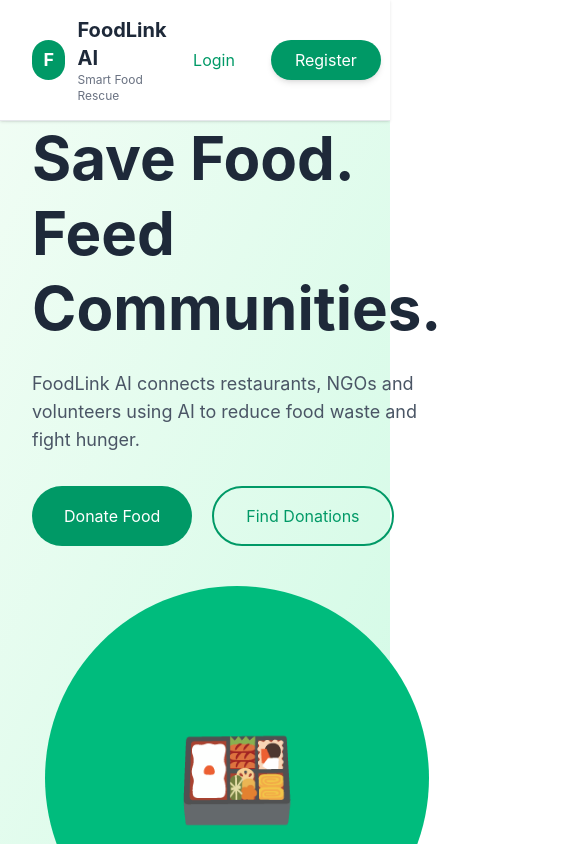
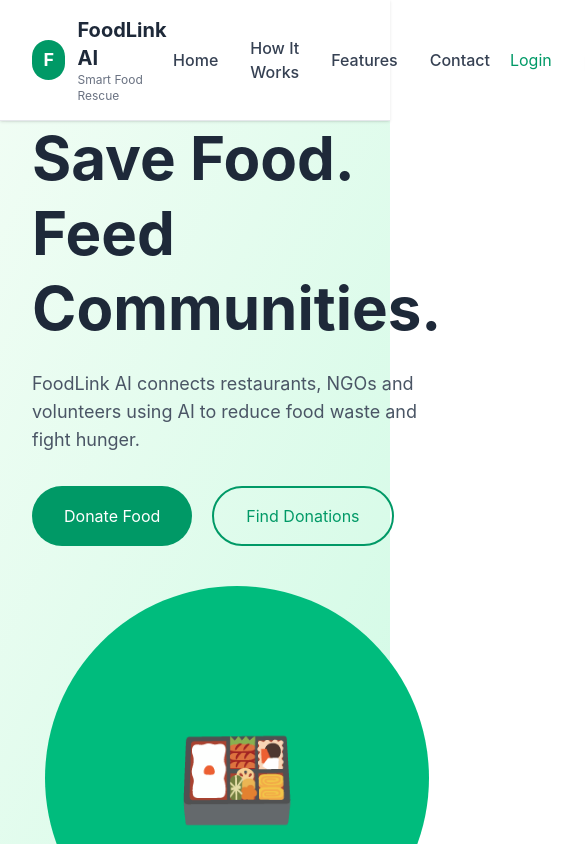
Before and after one commit to rohan1-alt/FoodLinkAI, a React app in the folder frontend/: page / in a window 390 px wide. Shown: the top 844 px of the page, 585 px wide, since content can reach past the window. Built offline with nearby package versions, Linux system fonts and the light colour scheme; the HTML template or start-up script is replaced by a standard one.

Commit message:
fixed scrolling issue

```diff
--- a/frontend/src/components/Features.jsx
+++ b/frontend/src/components/Features.jsx
@@ -34,7 +34,10 @@ function Features() {
   ];
 
   return (
-    <section className="py-24 bg-white">
+    <section
+  id="features"
+  className="py-24 bg-white"
+>
       <div className="max-w-7xl mx-auto px-8">
 
         <div className="text-center">
--- a/frontend/src/components/Footer.jsx
+++ b/frontend/src/components/Footer.jsx
@@ -1,6 +1,9 @@
 function Footer() {
   return (
-    <footer className="bg-gray-900 text-white py-12">
+    <footer
+  id="contact"
+  className="bg-gray-900 text-white py-12"
+>
       <div className="max-w-7xl mx-auto px-8">
 
         <div className="grid md:grid-cols-3 gap-10">
--- a/frontend/src/components/Navbar.jsx
+++ b/frontend/src/components/Navbar.jsx
@@ -21,21 +21,22 @@ function Navbar() {
           </div>
         </Link>
 
-        {/* Navigation Links */}
-        <ul className="hidden md:flex items-center gap-8 font-medium text-gray-700">
+        {/* Navigation */}
+        <ul className="flex items-center gap-8 font-medium text-gray-700">
+
           <li>
-            <Link
-              to="/"
-              className="hover:text-emerald-600 transition duration-300"
+            <a
+              href="/"
+              className="hover:text-emerald-600 transition"
             >
               Home
-            </Link>
+            </a>
           </li>
 
           <li>
             <a
               href="#how-it-works"
-              className="hover:text-emerald-600 transition duration-300"
+              className="hover:text-emerald-600 transition"
             >
               How It Works
             </a>
@@ -44,7 +45,7 @@ function Navbar() {
           <li>
             <a
               href="#features"
-              className="hover:text-emerald-600 transition duration-300"
+              className="hover:text-emerald-600 transition"
             >
               Features
             </a>
@@ -53,29 +54,31 @@ function Navbar() {
           <li>
             <a
               href="#contact"
-              className="hover:text-emerald-600 transition duration-300"
+              className="hover:text-emerald-600 transition"
             >
               Contact
             </a>
           </li>
+
         </ul>
 
         {/* Buttons */}
         <div className="flex items-center gap-4">
 
           <Link to="/login">
-            <button className="px-5 py-2 rounded-full text-emerald-600 hover:bg-emerald-50 transition duration-300">
+            <button className="px-5 py-2 rounded-full text-emerald-600 hover:bg-emerald-50 transition">
               Login
             </button>
           </Link>
 
           <Link to="/register">
-            <button className="bg-emerald-600 text-white px-6 py-2 rounded-full shadow-md hover:bg-emerald-700 transition duration-300">
+            <button className="bg-emerald-600 text-white px-6 py-2 rounded-full shadow-md hover:bg-emerald-700 transition">
               Register
             </button>
           </Link>
 
         </div>
+
       </div>
     </nav>
   );
--- a/frontend/src/index.css
+++ b/frontend/src/index.css
@@ -1 +1,4 @@
 @import "tailwindcss";
+html{
+  scroll-behavior:smooth;
+}
--- a/frontend/src/pages/Home.jsx
+++ b/frontend/src/pages/Home.jsx
@@ -6,7 +6,8 @@ import Features from "../components/Features";
 import Mission from "../components/Mission";
 import CTA from "../components/CTA";
 import Footer from "../components/Footer";
-
+import { useEffect } from "react";
+import { useLocation } from "react-router-dom";
 
 function Home() {
   return (
@@ -21,7 +22,21 @@ function Home() {
       <Footer />
 
     </>
+
   );
+  const location = useLocation();
+
+useEffect(() => {
+  if (location.state?.scrollTo) {
+    const section = document.getElementById(location.state.scrollTo);
+
+    if (section) {
+      section.scrollIntoView({
+        behavior: "smooth",
+      });
+    }
+  }
+}, [location]);
 }
 
 export default Home;
```
